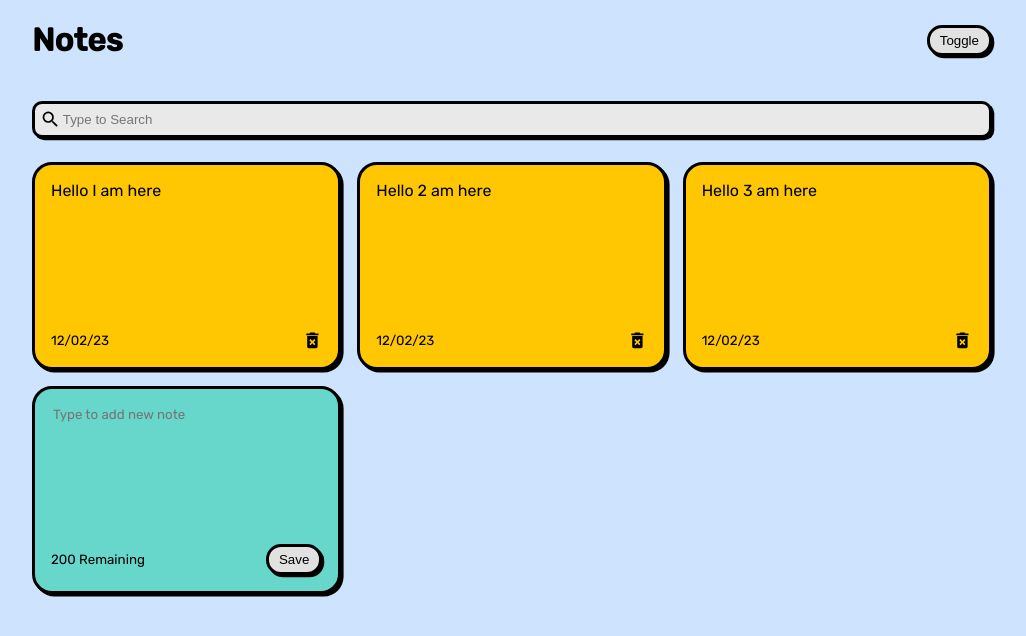
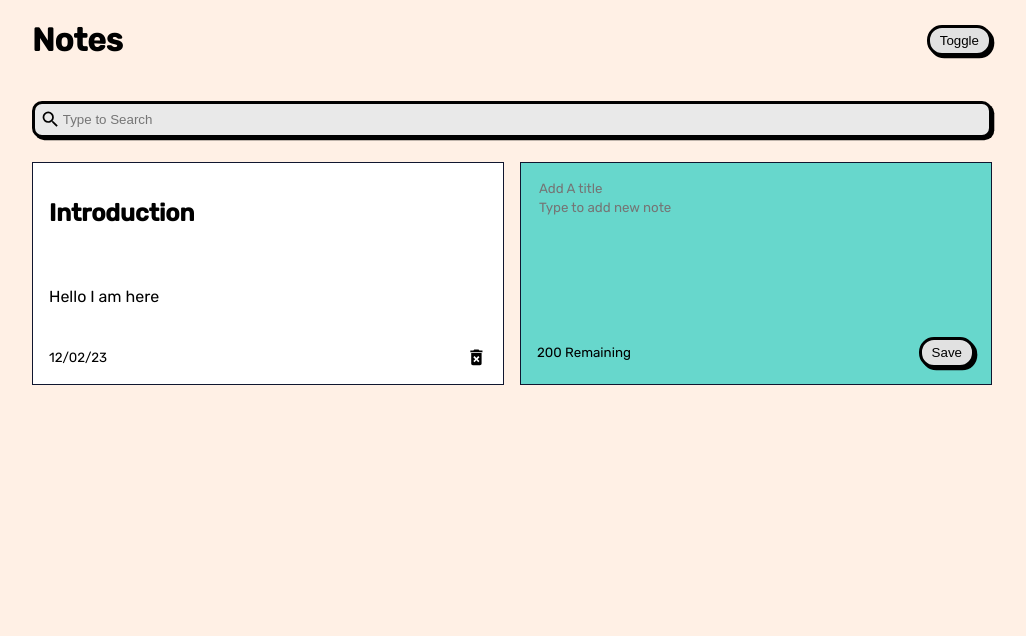
Before and after one commit to getHarshit/NeuNotes, a React (Create React App) app: page / in a window 1280 px wide. Shown: the top 636 px of the page, without its empty margins (128-1154 px from the left). Built offline with nearby package versions, Linux system fonts and the light colour scheme.

Commit message:
Added Title To the Notes
Also fixed Borders and styling

```diff
--- a/src/App.js
+++ b/src/App.js
@@ -9,19 +9,10 @@ export default function App(){
   const [notes,setNotes] = useState([
     {
       id : nanoid(),
+      title : "Introduction",
       text : 'Hello I am here ',
       date: '12/02/23'
     },
-    {
-      id : nanoid(),
-      text : 'Hello 2 am here ',
-      date: '12/02/23'
-    },
-    {
-      id : nanoid(),
-      text : 'Hello 3 am here ',
-      date: '12/02/23'
-    }
   ]);
 
   const [searchtext,setSearchtext] = React.useState();
@@ -39,12 +30,13 @@ export default function App(){
     localStorage.setItem('react-notes-app-data',JSON.stringify(notes))
   }, [notes])
 
-  function handleSave(text){
+  function handleSave(noteData){
     const date = new Date();
 
     const newNote = {
       id: nanoid(),
-      text : text,
+      title : noteData.title,
+      text : noteData.text,
       date : date.toLocaleDateString()
     }
 
--- a/src/components/addNote.js
+++ b/src/components/addNote.js
@@ -4,12 +4,21 @@ import React from "react";
 
 export default function AddNote(props){
 
-    const [noteText,setNoteText] = React.useState('');
+    const [noteText,setNoteText] = React.useState({
+        title : '',
+        text : '',
+    });
     const characterLimit = 200;
 
     function handleChange(event){
-        if(characterLimit - event.target.value.length >=0){
-            setNoteText(event.target.value);
+        const value = event.target.value;
+        const count = noteText.title.length;
+        console.log(count);
+        if(characterLimit - count >=0){
+            setNoteText({
+                ...noteText,
+                [event.target.name] : value,
+            });
         }
         else{
             alert("text Limit Exceeded")
@@ -18,23 +27,35 @@ export default function AddNote(props){
     }
 
     function onClickSave(){
-        if(noteText.trim().length > 0){
+        console.log(noteText.title);
+        if(noteText.title.length > 0){
             props.handleSave(noteText);
-            setNoteText('');
+            setNoteText({
+                title: '',
+                text: '',
+            });
         }
 
     }
     return(
         <div className="note new">
+            <textarea rows="1"
+                      cols ="10"
+                      value={noteText.title}
+                      name = "title"
+                      placeholder = "Add A title"
+                      onChange={handleChange}
+                      />
             <textarea
                 rows="9"
                 cols="10"
-                value={noteText}
+                value={noteText.text}
+                name = "text"
                 placeholder="Type to add new note"
                 onChange = {handleChange}
             ></textarea>
             <div className="notes-footer">
-                <small>{characterLimit-noteText.length} Remaining</small>
+                <small>{characterLimit-noteText.text.length - noteText.title.length} Remaining</small>
                 <button type="button" className="save" onClick={onClickSave}>Save</button>
             </div>
         </div>
--- a/src/components/notes.js
+++ b/src/components/notes.js
@@ -4,6 +4,7 @@ import { MdDeleteForever } from "react-icons/md";
 export default function Notes(prop){
     return (
         <div className="note">
+            <h2>{prop.title}</h2>
             <span>{prop.text}</span>
             <div className="notes-footer">
                 <small>{prop.date}</small>
--- a/src/components/notesList.js
+++ b/src/components/notesList.js
@@ -4,7 +4,13 @@ import AddNote from './addNote'
 export default function List(prop){
 
     const notes = prop.notes.map(note=>{
-        return <Note id = {note.id} text = {note.text} date = {note.date} key = {note.id} deleteNote = {prop.deleteNote}/>
+        return <Note id = {note.id}
+                    title = {note.title}
+                    text = {note.text}
+                    date = {note.date}
+                    key = {note.id}
+                    deleteNote = {prop.deleteNote}
+                    />
     })
     return <div className="notesList">
         {notes}
--- a/src/index.css
+++ b/src/index.css
@@ -3,7 +3,7 @@ body {
   font-family: 'Rubik', sans-serif;
   -webkit-font-smoothing: antialiased;
   -moz-osx-font-smoothing: grayscale;
-  background-color: #CEE3FE;
+  background-color: #FFF0E5;
 }
 
 code {
@@ -83,19 +83,27 @@ textarea:focus{
 }
 
 .note{
-  background-color: #FFC602;
-  border-style: solid;
-  border-width: 3px;
-  border-radius: 20px;
-  padding: 1rem;
-  min-height: 170px;
-  display: flex;
-  flex-direction: column;
-  justify-content: space-between;
-  white-space: pre-wrap;
-  box-shadow: rgb(0, 0, 0) 2.6px 2.6px 0px;
+
+    color: black;
+    border: 1px solid black;
+    border-color: #10162F;
+    padding: 1rem;
+    display: flex;
+    min-height: 11.25rem;
+    background-color: white;
+    flex-direction: column;
+    box-shadow: 0px 0px 0 #10162F;
+    justify-content: space-between;
+    white-space: pre-wrap;
+    position: relative;
+    transition: box-shadow 200ms ease,transform 200ms ease;
 }
 
+.note:hover{
+
+  transform: translate(4px, -4px);
+  box-shadow: -8px 8px 0 #10162f ;
+}
 .notes-footer{
   display: flex;
   align-items: center;
```
